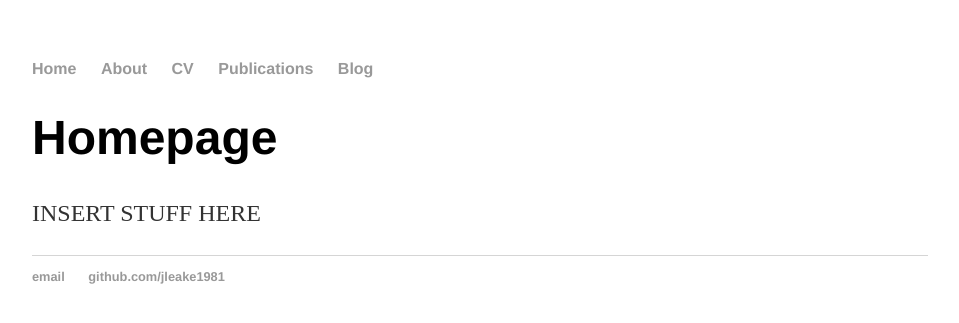
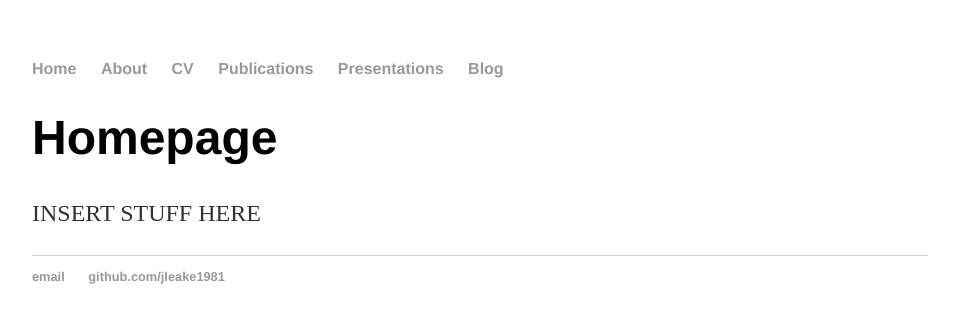
Before and after one commit to jleake1981/jleake1981.github.io, a Jekyll site: the page built from index.html, in a window 1280 px wide. Shown: the top 323 px of the page, without its empty margins (160-1119 px from the left). Built offline with Jekyll 4.4.1, drawn with Linux system fonts in a browser that asks for light colours.

Commit message:
Update default.html

```diff
--- a/_layouts/default.html
+++ b/_layouts/default.html
@@ -12,6 +12,7 @@
 		        	<li><a href="/about">About</a></li>
 	        		<li><a href="/cv">CV</a></li>
 	        		<li><a href="/publications">Publications</a></li>
+	        		<li><a href="/presentations">Presentations</a></li>
 	        		<li><a href="/blog">Blog</a></li>
 	    		</ul>
 			</nav>
```
